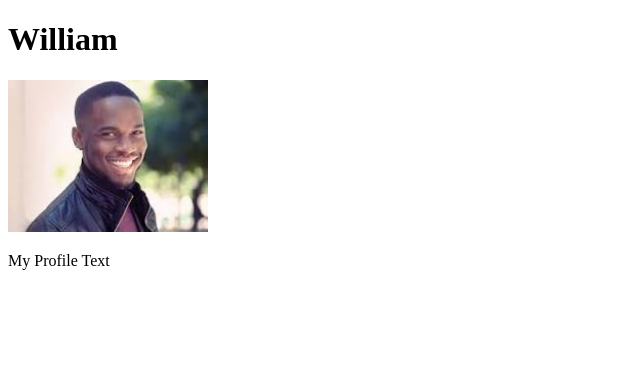
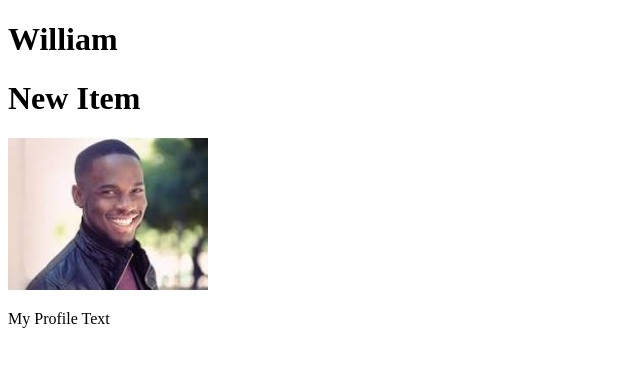
Before and after one commit to tjsurkum/firstHtmlProg, a plain HTML site: page index.html in a window 1280 px wide. Shown: the whole page, without its empty margins (0-640 px from the left). Drawn offline with Linux system fonts and the light colour scheme.

Commit message:
added new name

```diff
--- a/index.html
+++ b/index.html
@@ -7,6 +7,7 @@
 </head>
 <body>
     <h1>William</h1>
+    <h1>New Item</h1>
     <img width="200px" src="profile.jpg" alt="">
     <p>My Profile Text</p>
 </body>
```
